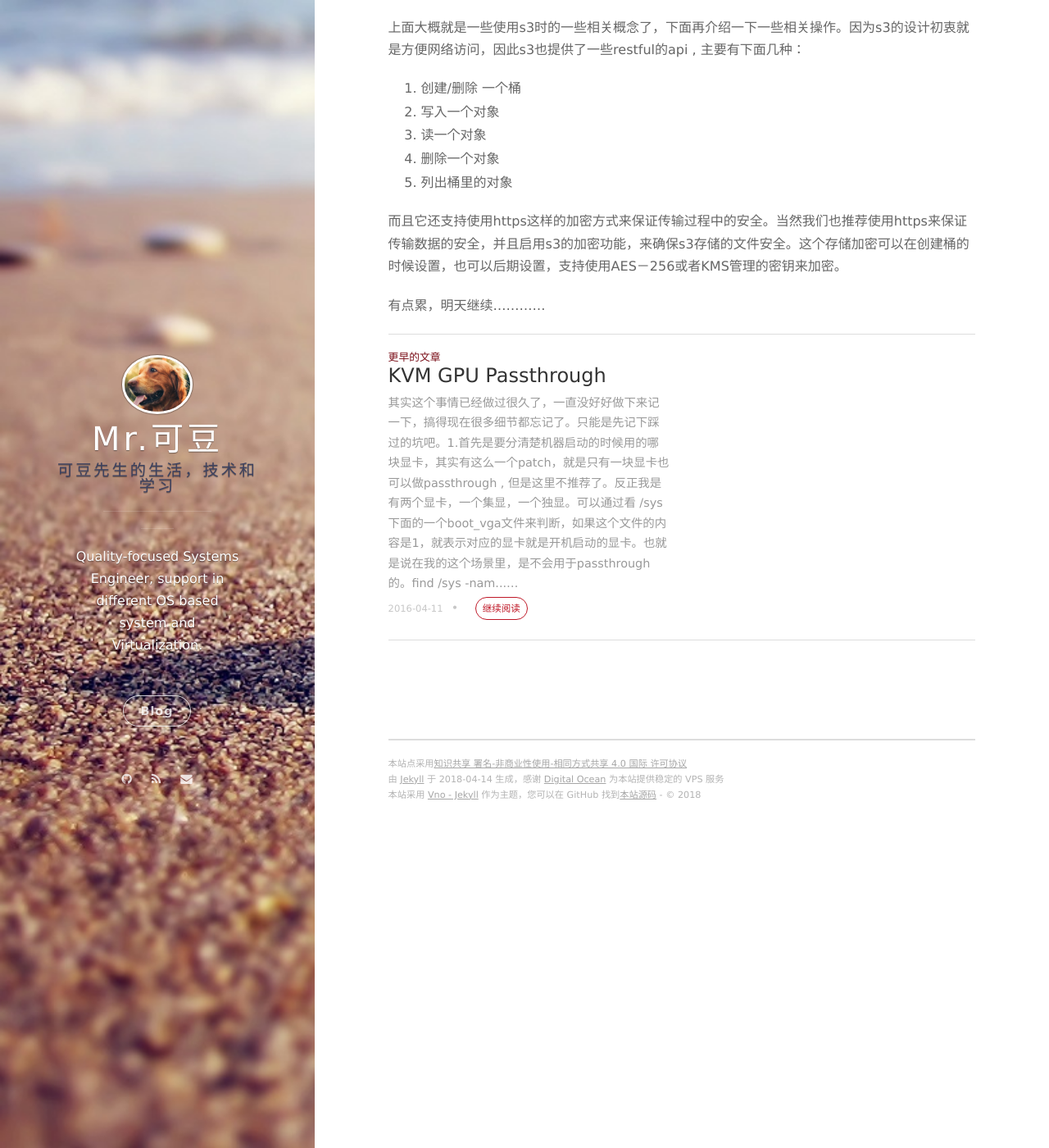
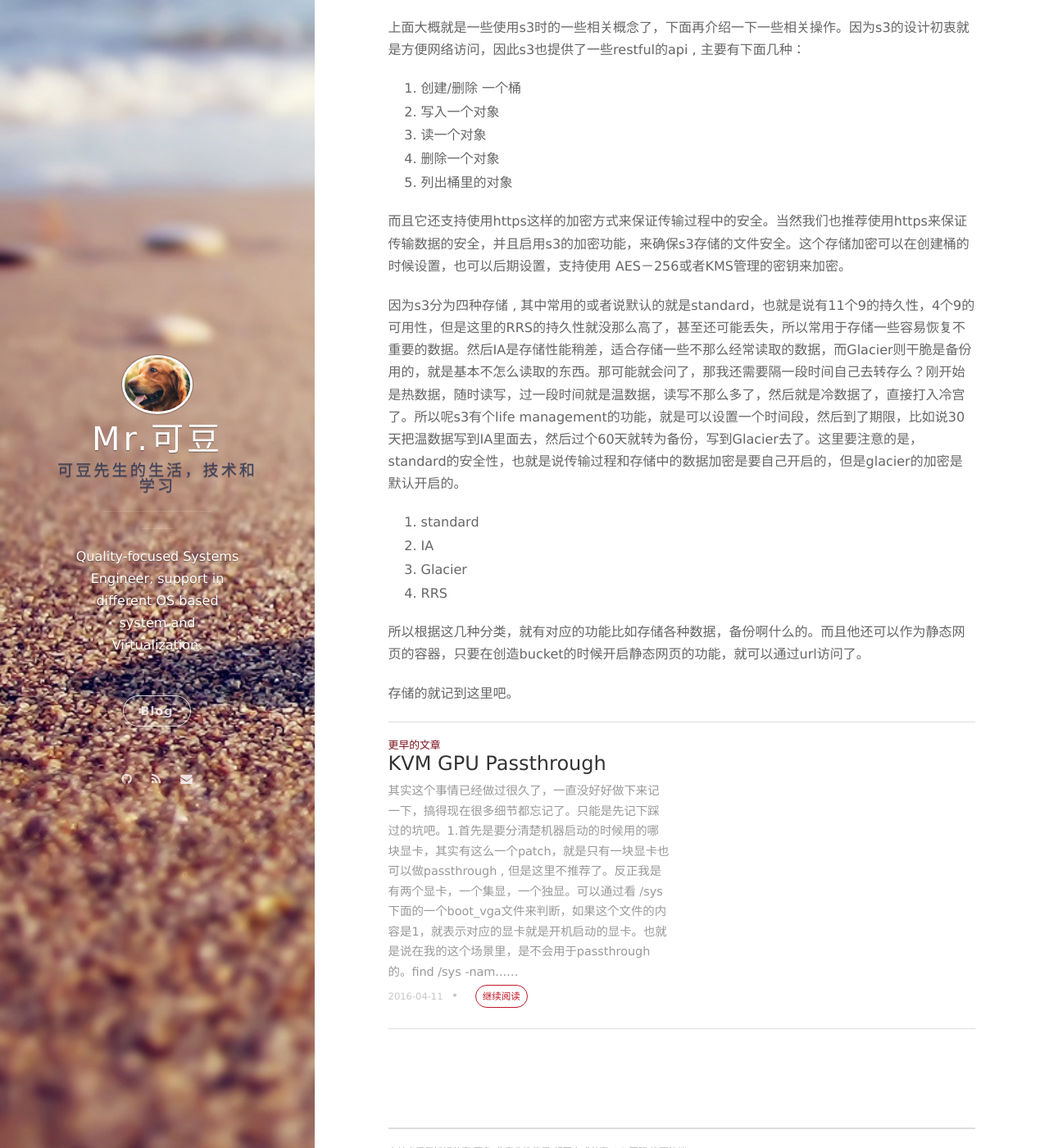
Before and after one commit to NickSu86/NickSu86.github.io, a Jekyll site: the page built from _posts/2018-04-12-aws-s3.markdown, in a window 1280 px wide and 1400 px high, scrolled down 1287 px. Shown: the whole window at 82% size. Built offline with Jekyll 4.4.1, drawn with Linux system fonts in a browser that asks for light colours; nearby versions of some CDN libraries; comment, search, counter and statistics services are not loaded; some of the changed text lies outside the part shown.

Commit message:
update storage

```diff
--- a/_posts/2018-04-12-aws-s3.markdown
+++ b/_posts/2018-04-12-aws-s3.markdown
@@ -4,7 +4,7 @@ title: AWS系列之存储
 date: 2018-04-12 21:29:24.000000000 +08:00
 ---
 
-这段时间在学习aws，就打算把自己的学习心得记录下来。aws全称是amazon web service , 其实就是amazon的一个云产品，说是一个产品倒不是很准确了，因为其实有1000+个不同的服务，而且还在不断增加。其产品线从存储到计算，从大数据到AI，方方面面都涉及到了，所以其实很适合很多公司的业务。
+这段时间在学习aws，就打算把自己的学习心得记录下来。aws全称是amazon web service , 其实就是amazon的一个云产品，说是一个产品倒不是很准确了，因为其实有特别多个不同的服务，而且还在不断增加。其产品线从存储到计算，从大数据到AI，方方面面都涉及到了，所以其实很适合很多公司的业务。
 
 今天我就先聊聊存储了，amazon最早的存储产品应该就是s3了，这是一款对象存储服务，英文叫object storage。其实存储主要分三类，块存储（object storage）,文件存储(file storage)和对象存储(object storage)。
 
@@ -30,12 +30,15 @@ date: 2018-04-12 21:29:24.000000000 +08:00
 4. 删除一个对象
 5. 列出桶里的对象
 
-而且它还支持使用https这样的加密方式来保证传输过程中的安全。当然我们也推荐使用https来保证传输数据的安全，并且启用s3的加密功能，来确保s3存储的文件安全。这个存储加密可以在创建桶的时候设置，也可以后期设置，支持使用AES－256或者KMS管理的密钥来加密。
+而且它还支持使用https这样的加密方式来保证传输过程中的安全。当然我们也推荐使用https来保证传输数据的安全，并且启用s3的加密功能，来确保s3存储的文件安全。这个存储加密可以在创建桶的时候设置，也可以后期设置，支持使用  AES－256或者KMS管理的密钥来加密。
 
+因为s3分为四种存储 , 其中常用的或者说默认的就是standard，也就是说有11个9的持久性，4个9的可用性，但是这里的RRS的持久性就没那么高了，甚至还可能丢失，所以常用于存储一些容易恢复不重要的数据。然后IA是存储性能稍差，适合存储一些不那么经常读取的数据，而Glacier则干脆是备份用的，就是基本不怎么读取的东西。那可能就会问了，那我还需要隔一段时间自己去转存么？刚开始是热数据，随时读写，过一段时间就是温数据，读写不那么多了，然后就是冷数据了，直接打入冷宫了。所以呢s3有个life management的功能，就是可以设置一个时间段，然后到了期限，比如说30天把温数据写到IA里面去，然后过个60天就转为备份，写到Glacier去了。这里要注意的是，standard的安全性，也就是说传输过程和存储中的数据加密是要自己开启的，但是glacier的加密是默认开启的。
 
+1. standard
+2. IA
+3. Glacier
+4. RRS
 
-有点累，明天继续…………
+所以根据这几种分类，就有对应的功能比如存储各种数据，备份啊什么的。而且他还可以作为静态网页的容器，只要在创造bucket的时候开启静态网页的功能，就可以通过url访问了。
 
-[jekyll-docs]: http://jekyllrb.com/docs/home
-[jekyll-gh]:   https://github.com/jekyll/jekyll
-[jekyll-talk]: https://talk.jekyllrb.com/
+存储的就记到这里吧。
```
